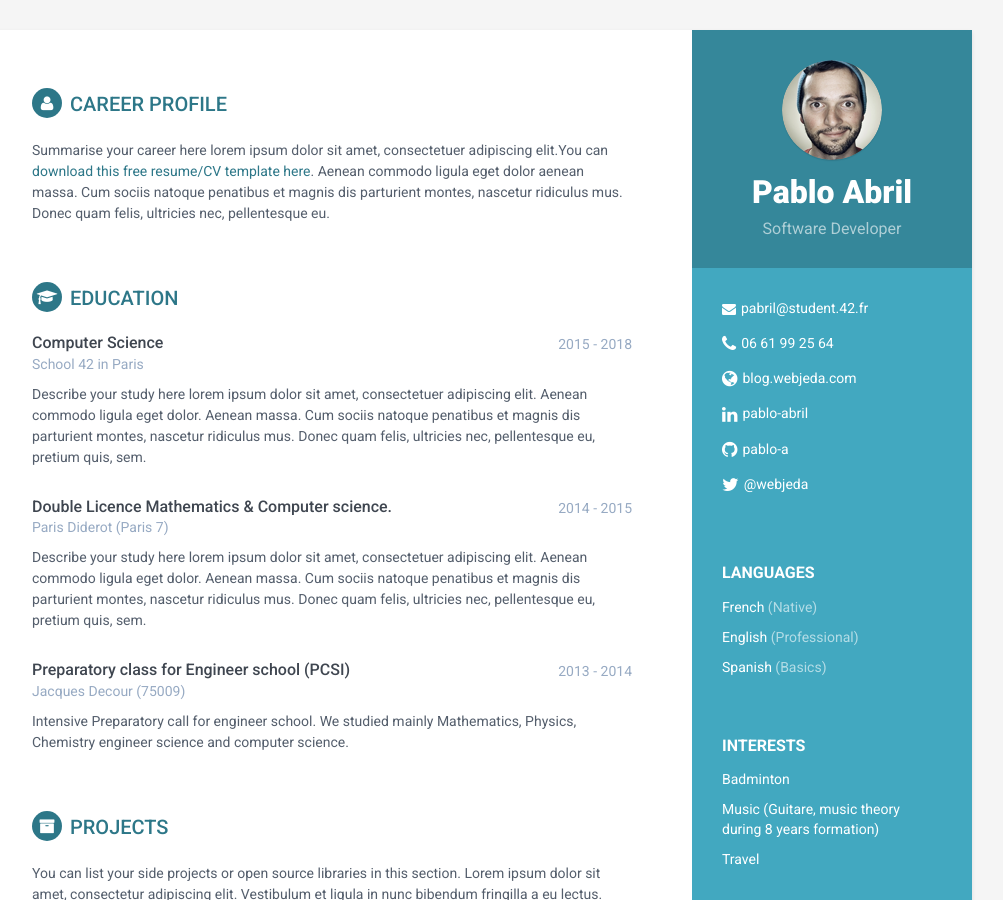
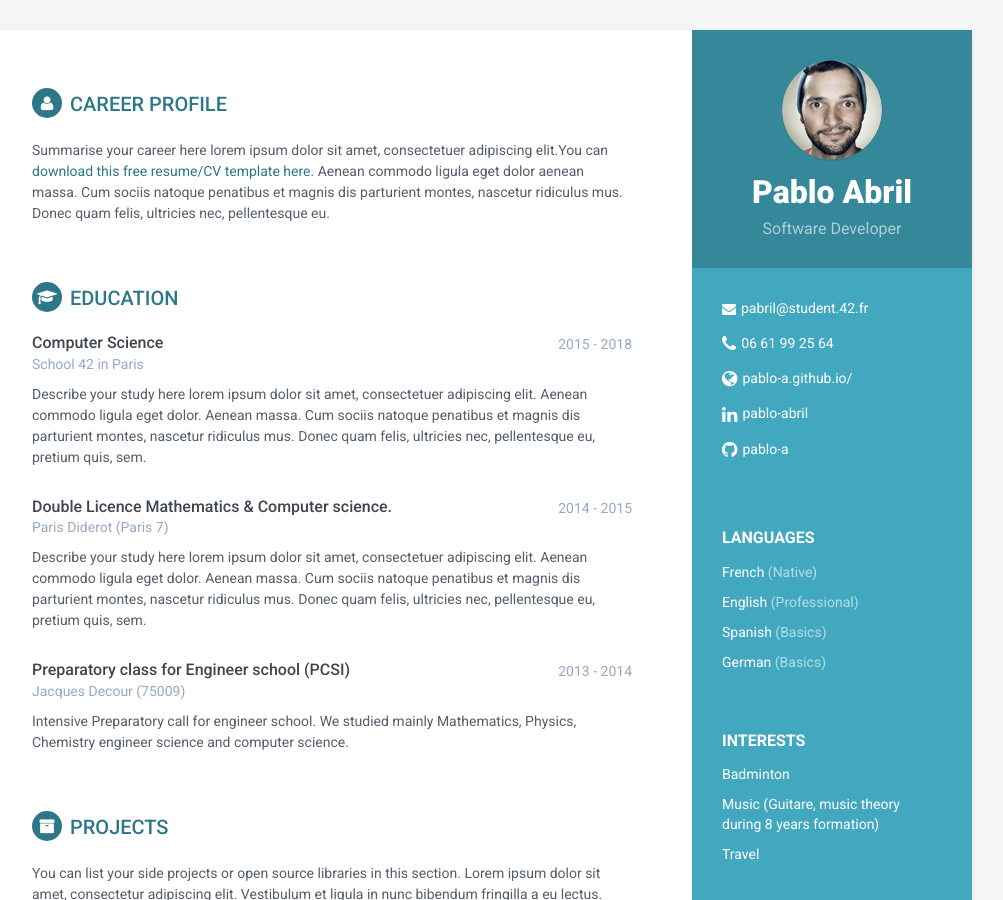
Before and after one commit to pablo-a/my_CV, a Jekyll site: the page built from index.html, in a window 1280 px wide and 900 px high. Shown: the whole window, without its empty margins (168-1171 px from the left). Built offline with Jekyll 4.4.1, drawn with Linux system fonts in a browser that asks for light colours.

Commit message:
ok for build now

```diff
--- a/_data/data.yml
+++ b/_data/data.yml
@@ -16,10 +16,10 @@ sidebar:
     # Sidebar links
     email: pabril@student.42.fr
     phone: 06 61 99 25 64
-    website: blog.webjeda.com #do not add http://
+    website: pablo-a.github.io/ #do not add http://
     linkedin: pablo-abril
     github: pablo-a
-    twitter: '@webjeda'
+    #twitter: '@webjeda'
 
     languages:
         - language:
@@ -30,6 +30,9 @@ sidebar:
           level: Professional
         - language:
           idiom: Spanish
+          level: Basics
+        - language:
+          idiom: German
           level: Basics
 
     interests:
```
